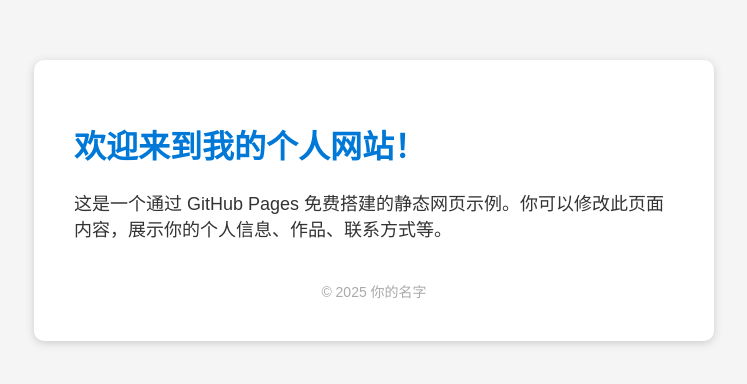
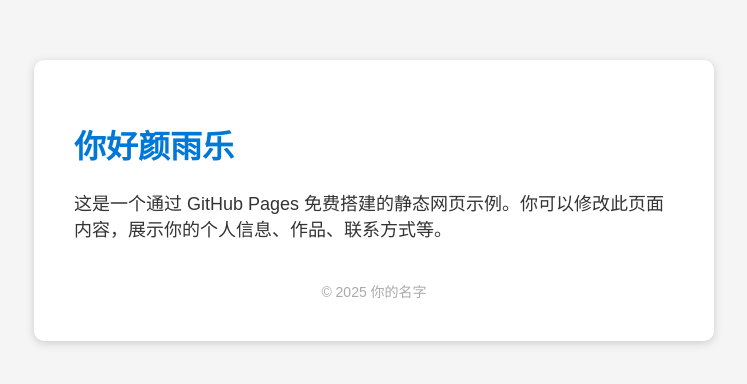
Before and after one commit to haohaoshuijue513-alt/haohaoshuijue513-alt.github.io, a plain HTML site: page index.html in a window 1280 px wide. Shown: the whole page, without its empty margins (266-1013 px from the left). Drawn offline with Linux system fonts and the light colour scheme.

Commit message:
Update index.html

```diff
--- a/index.html
+++ b/index.html
@@ -14,7 +14,7 @@
 </head>
 <body>
     <div class="container">
-        <h1>欢迎来到我的个人网站！</h1>
+        <h1>你好颜雨乐</h1>
         <p>这是一个通过 GitHub Pages 免费搭建的静态网页示例。你可以修改此页面内容，展示你的个人信息、作品、联系方式等。</p>
         <div class="footer">© 2025 你的名字</div>
     </div>
```
